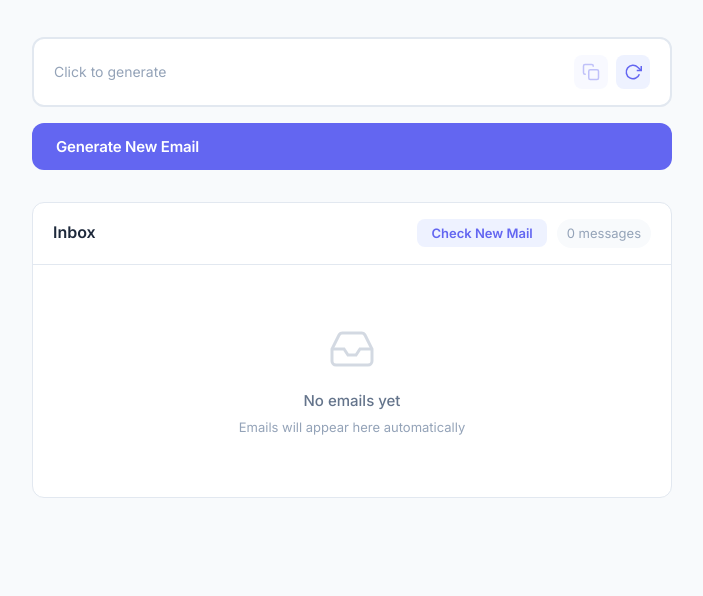
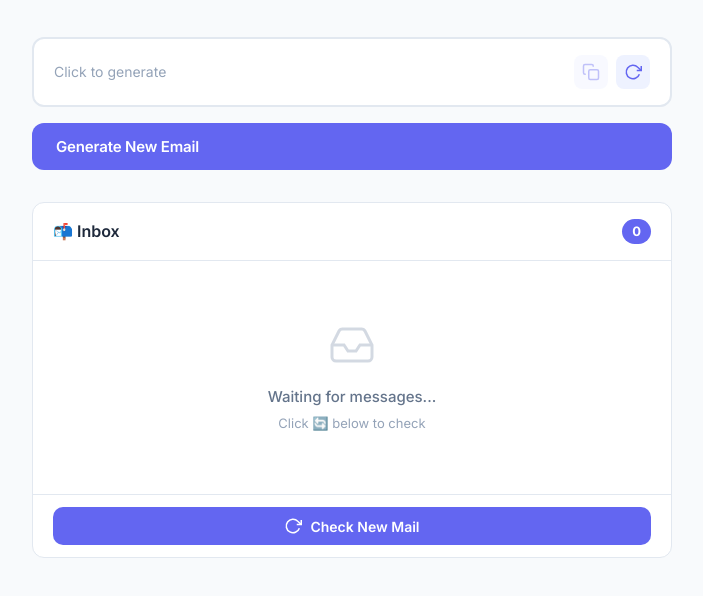
Before and after one commit to ImranDev3/tempmail, a plain HTML site: page index.html in a window 1280 px wide. Shown: the part 120-716 px from the top of the page, without its empty margins (288-991 px from the left). Drawn offline with Linux system fonts and the light colour scheme; no server answers.

Commit message:
Redesign inbox: prominent refresh button + badge count

```diff
--- a/css/style.css
+++ b/css/style.css
@@ -211,10 +211,13 @@ body {
 
 .mail-count {
     font-size: 13px;
-    color: var(--text-muted);
-    background: var(--bg);
-    padding: 4px 10px;
+    font-weight: 700;
+    color: white;
+    background: var(--primary);
+    padding: 2px 10px;
     border-radius: 20px;
+    min-width: 24px;
+    text-align: center;
 }
 
 .inbox-list {
@@ -483,6 +486,53 @@ body {
     transform: translateX(-50%) translateY(0);
 }
 
+/* Inbox footer */
+.inbox-footer {
+    padding: 12px 20px;
+    border-top: 1px solid var(--border);
+    display: flex;
+    justify-content: center;
+}
+
+.btn-refresh-inbox {
+    background: var(--primary);
+    color: white;
+    border: none;
+    padding: 10px 24px;
+    border-radius: 10px;
+    font-size: 14px;
+    font-weight: 600;
+    cursor: pointer;
+    font-family: inherit;
+    display: flex;
+    align-items: center;
+    gap: 8px;
+    transition: all 0.2s;
+    width: 100%;
+    justify-content: center;
+}
+
+.btn-refresh-inbox:hover {
+    background: var(--primary-hover);
+    transform: translateY(-1px);
+    box-shadow: var(--shadow-lg);
+}
+
+.btn-refresh-inbox:active {
+    transform: translateY(0);
+}
+
+@media (max-width: 640px) {
+    .inbox-footer {
+        padding: 10px 14px;
+    }
+
+    .btn-refresh-inbox {
+        padding: 8px 16px;
+        font-size: 13px;
+    }
+}
+
 /* Auto-refresh indicator */
 .auto-refresh {
     display: flex;
--- a/index.html
+++ b/index.html
@@ -49,11 +49,8 @@
         <!-- Inbox Section -->
         <section class="inbox-section">
             <div class="inbox-header">
-                <h2>Inbox</h2>
-                <div class="inbox-actions">
-                    <button class="btn btn-check" id="checkMailBtn">Check New Mail</button>
-                    <span class="mail-count" id="mailCount">0 messages</span>
-                </div>
+                <h2>📬 Inbox</h2>
+                <span class="mail-count" id="mailCount">0</span>
             </div>
             <div class="inbox-list" id="inboxList">
                 <div class="empty-state">
@@ -61,9 +58,18 @@
                         <path d="M22 12h-6l-2 3h-4l-2-3H2"/>
                         <path d="M5.45 5.11L2 12v6a2 2 0 0 0 2 2h16a2 2 0 0 0 2-2v-6l-3.45-6.89A2 2 0 0 0 16.76 4H7.24a2 2 0 0 0-1.79 1.11z"/>
                     </svg>
-                    <p>No emails yet</p>
-                    <span>Emails will appear here automatically</span>
+                    <p>Waiting for messages...</p>
+                    <span>Click 🔄 below to check</span>
                 </div>
+            </div>
+            <div class="inbox-footer">
+                <button class="btn btn-refresh-inbox" id="checkMailBtn">
+                    <svg width="18" height="18" viewBox="0 0 24 24" fill="none" stroke="currentColor" stroke-width="2">
+                        <polyline points="23 4 23 10 17 10"/>
+                        <path d="M20.49 15a9 9 0 1 1-2.12-9.36L23 10"/>
+                    </svg>
+                    Check New Mail
+                </button>
             </div>
         </section>
 
--- a/js/app.js
+++ b/js/app.js
@@ -116,10 +116,10 @@ function renderInbox() {
                 <span>Emails will appear here automatically</span>
             </div>
         `
-        mailCount.textContent = '0 messages'
+        mailCount.textContent = '0'
         return
     }
-    mailCount.textContent = `${messages.length} message${messages.length > 1 ? 's' : ''}`
+    mailCount.textContent = messages.length
     messages.forEach((msg, i) => {
         const otp = extractOtp(msg)
         const item = document.createElement('div')
```
